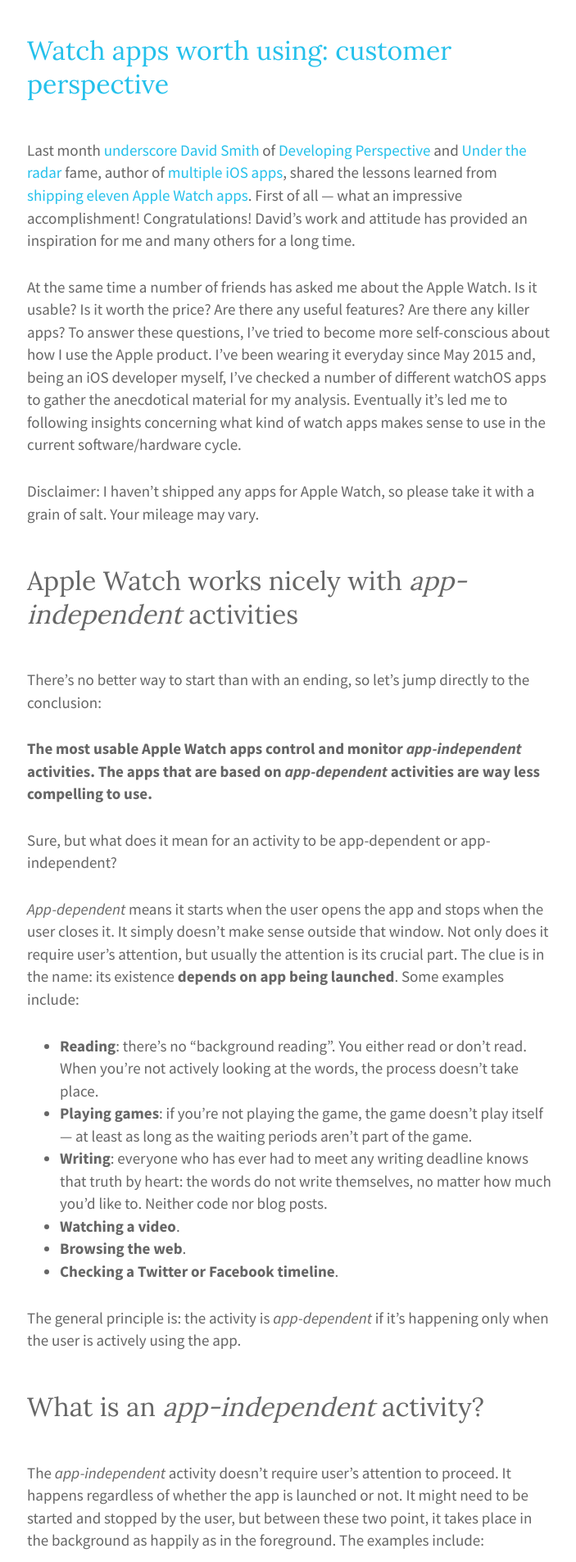
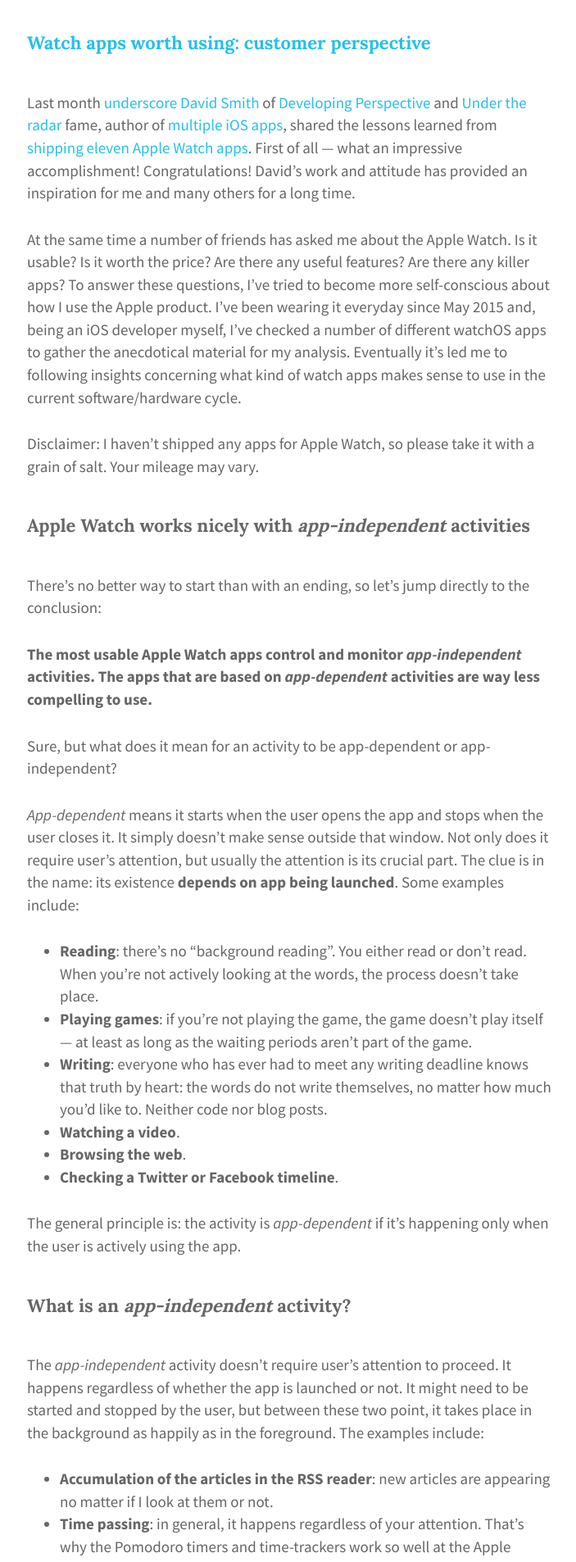
Before and after one commit to siejkowski/siejkowski.github.com, a Jekyll site: the page built from _posts/2016-03-21-watch-apps-worth-using.md, in a window 1280 px wide. Shown: the top 1906 px of the page at 82% size, without its empty margins (287-990 px from the left). Built offline with Jekyll 4.4.1, drawn with Linux system fonts in a browser that asks for light colours.

```diff
--- a/_config.yml
+++ b/_config.yml
@@ -10,5 +10,5 @@ permalink: :title
 
 exclude: [CNAME, Gemfile, Gemfile.lock, README.md]
 
-highlighter: pygments
+highlighter: rouge
 markdown: kramdown
--- a/_posts/2016-03-21-watch-apps-worth-using.md
+++ b/_posts/2016-03-21-watch-apps-worth-using.md
@@ -8,7 +8,7 @@ keywords: watch, watchOS, apple watch, watch apps, wearables, wearables apps
 description: What kind of apps are the most usable on Apple Watch? Some thoughts from everyday user.
 
 ---
-# [{{ page.title }}]({{ page.url }})
+## [{{ page.title }}]({{ page.url }})
 
 Last month [underscore David Smith](https://twitter.com/_DavidSmith) of [Developing Perspective](http://developingperspective.com) and [Under the radar](https://www.relay.fm/radar) fame, author of [multiple iOS apps](https://david-smith.org/apps/), shared the lessons learned from [shipping eleven Apple Watch apps](https://david-smith.org/blog/2016/02/12/watch-apps-worth-making/). First of all --- what an impressive accomplishment! Congratulations! David's work and attitude has provided an inspiration for me and many others for a long time.
 
@@ -16,7 +16,7 @@ At the same time a number of friends has asked me about the Apple Watch. Is it u
 
 Disclaimer: I haven't shipped any apps for Apple Watch, so please take it with a grain of salt. Your mileage may vary.
 
-# Apple Watch works nicely with _app-independent_ activities
+## Apple Watch works nicely with _app-independent_ activities
 
 There's no better way to start than with an ending, so let's jump directly to the conclusion:
 
@@ -35,7 +35,7 @@ Sure, but what does it mean for an activity to be app-dependent or app-independe
 
 The general principle is: the activity is *app-dependent* if it's happening only when the user is actively using the app.
 
-# What is an _app-independent_ activity?
+## What is an _app-independent_ activity?
 
 The *app-independent* activity doesn't require user's attention to proceed. It happens regardless of whether the app is launched or not. It might need to be started and stopped by the user, but between these two point, it takes place in the background as happily as in the foreground. The examples include:
 
@@ -53,7 +53,7 @@ Also, please notice that a particular service often contains both *app-dependent
 
 Now the following should make more sense: **Apple Watch apps that are most usable control and monitor _app-independent_ activities. The apps that are based on _app-dependent_ activities are way less compelling to use.** But why is that a case?
 
-# Why is the Apple Watch much worse for _app-dependent_ activities?
+## Why is the Apple Watch much worse for _app-dependent_ activities?
 
 I blame it on the mix of the watch interface design and early hardware cycle.
 
@@ -63,7 +63,7 @@ The early stage of hardware cycle doesn't help. Technological limitations makes
 
 Is it an inherent characteristic of a watch form? I don't think so. Multiple solutions come to mind. One is voice interface. Siri is not good enough to be a primary way of interaction, but this might change. Also, watch could project the screen on a surface or have the air gesture recognition system. For now, however, there's not much we can do.
 
-# Why is the Apple Watch way better for _app-independent_ activities?
+## Why is the Apple Watch way better for _app-independent_ activities?
 
 The analog wrist watch was designed to monitor the passage of time, which happens regardless (even against) your attention. It's no surprise that its digital incarnation inherits all the features that make it well suited for _app-independent_ activities.
 
@@ -75,7 +75,7 @@ Yet another option is to **control** the activity. Pausing and playing music. St
 
 The current generation Apple Watch limitations hurt _app-independent_ activities as well. Let's say you've just checked the score in a game. Your arm goes down, the screen goes black, the app goes to suspension. By the time you are back there's a good chance that the displayed data is outdated. Sometimes it synchronizes after few seconds, sometimes it gets stuck forever. Some notifications never make it to the watch. Those limitations, however, are likely to be fixed in upcoming software and hardware releases. They are not inherent to the watch form.
 
-# How does it compare with David Smiths's insights?
+## How does it compare with David Smiths's insights?
 
 David has identified three kinds of app that are worth making for the Apple Watch:
 
@@ -85,7 +85,7 @@ David has identified three kinds of app that are worth making for the Apple Watc
 
 It corresponds nicely with the idea of _app-independent_ activities. Notifications are designed to present either a change in some process' state (like a new episode of your favorite podcast) or a snapshot of it, possibly with a call to action (like a reminder to log your breakfast to calorie counter you've been using for the past month). Complications show you the state at the very moment. Sensors are all about tracking what's happening with your body in the background. The three categories allow **monitoring**, **being notified** and **control** of an _app-independent_ activity.
 
-# How to apply the idea to real-world examples?
+## How to apply the idea to real-world examples?
 
 Imagine you're building a Twitter client for iOS with a watchOS component. What should the watch app include?
 
```
